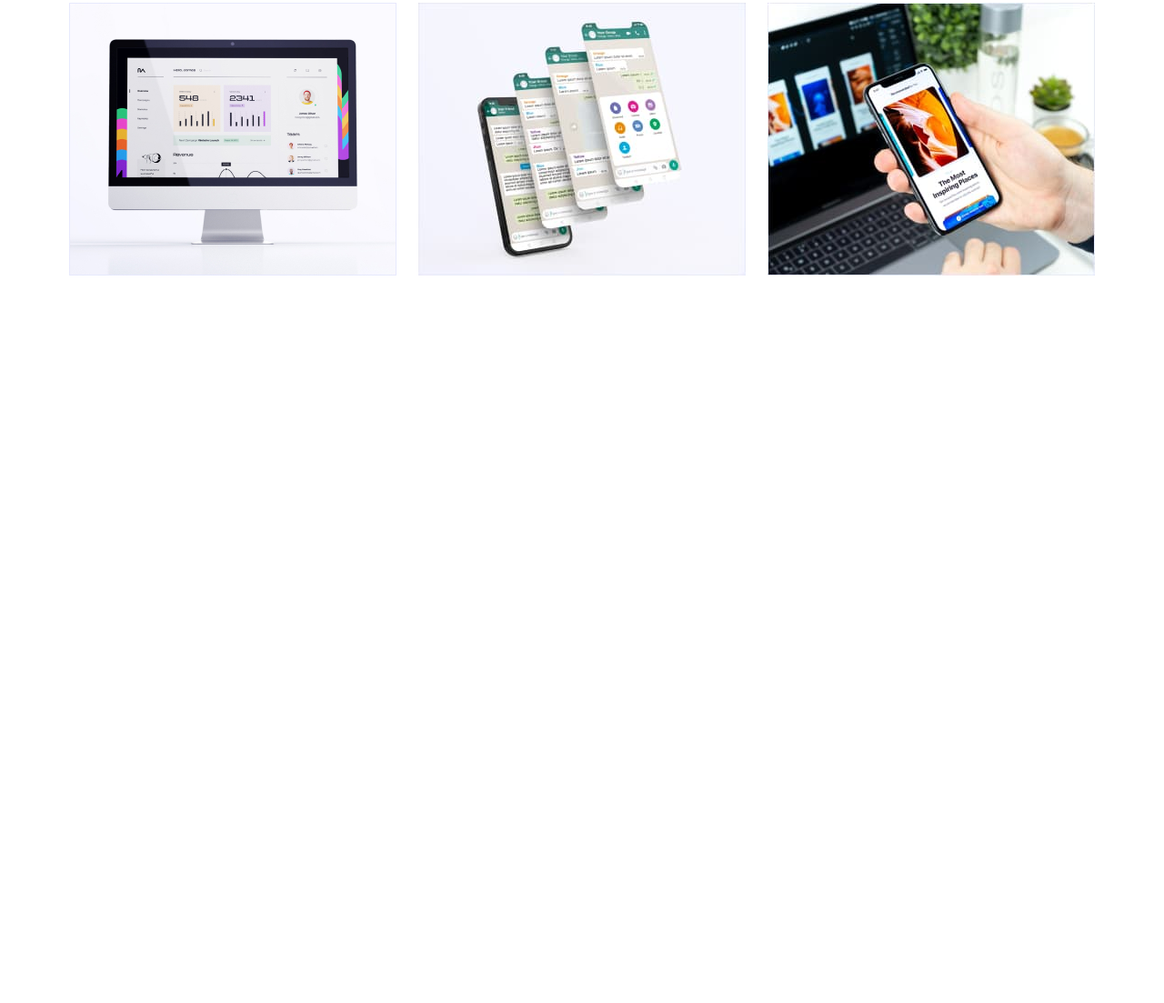
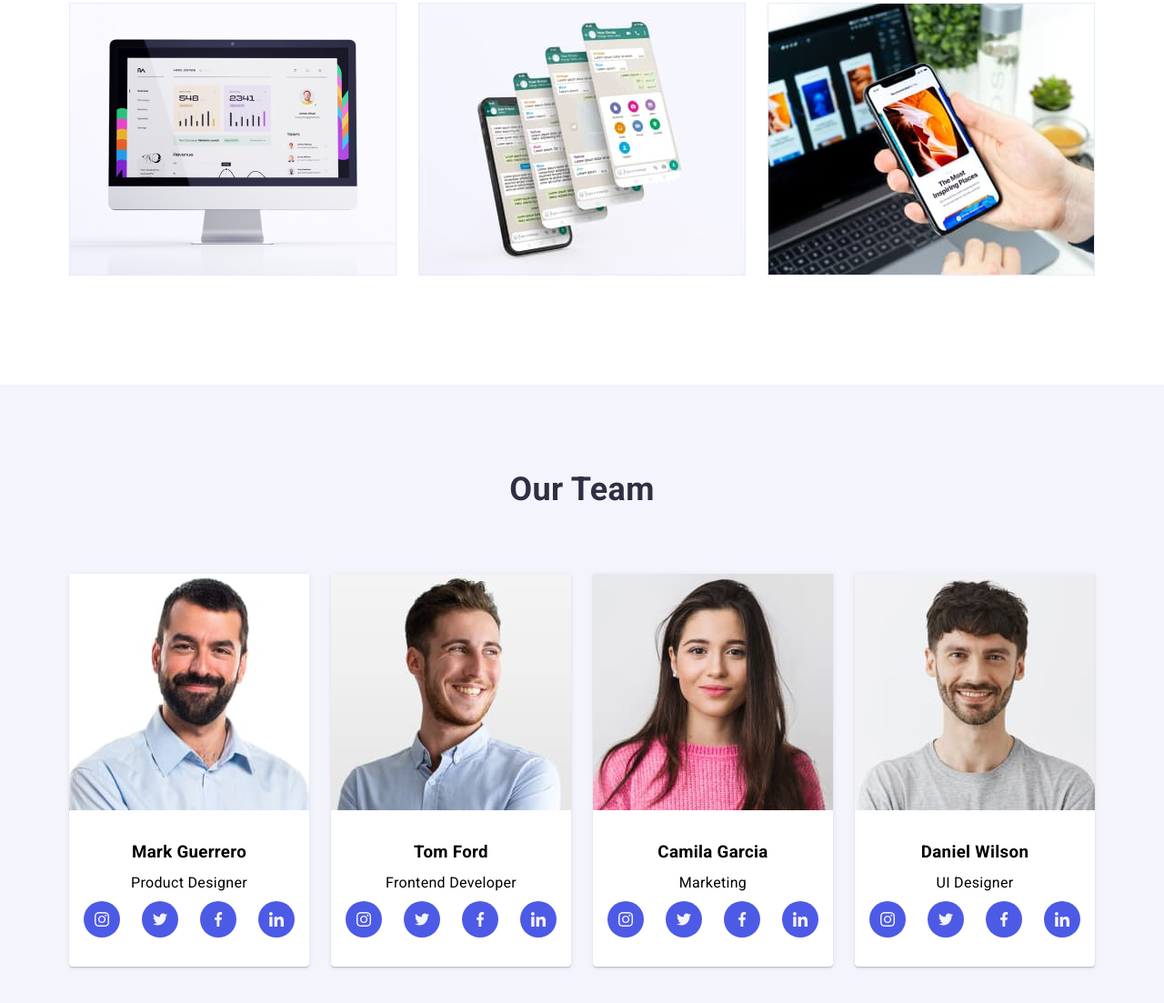
Before and after one commit to v-kulyk/goit-markup-hw-06, a plain HTML site: page index.html in a window 1280 px wide. Shown: the part 1264-2367 px from the top of the page at 91% size. Before the commit the page ends 1687 px from the top, so only its background shows below. Drawn offline with Linux system fonts and the light colour scheme.

Commit message:
section our team adaptive

```diff
--- a/css/style.css
+++ b/css/style.css
@@ -558,14 +558,6 @@ address {
   padding-top: 0;
 }
 
-.section-our-team {
-  background: var(--cloud);
-}
-.section-our-team .cards-item {
-  box-shadow: 0 2px 1px 0 rgba(46, 47, 66, 0.08),
-    0 1px 1px 0 rgba(46, 47, 66, 0.16), 0 1px 6px 0 rgba(46, 47, 66, 0.08);
-}
-
 .section-heading {
   font-size: 36px;
   line-height: 1.11;
@@ -664,9 +656,71 @@ address {
   display: flex;
   gap: 24px;
 }
-.section.section-our-work .card {
+/* #endregion OurWork */
+
+/* #region OurTeam */
+.section-our-team {
+  background: var(--cloud);
+  padding: 96px 0;
 }
-/* #endregion OurWork */
+
+.section-our-team .cards-list {
+  display: flex;
+  flex-direction: column;
+  align-items: center;
+  gap: 72px;
+}
+
+@media screen and (min-width: 768px) {
+  .section-our-team .cards-list {
+    flex-direction: row;
+    flex-wrap: wrap;
+    gap: 64px 24px;
+    justify-content: center;
+  }
+}
+
+.section-our-team .card {
+  background-color: var(--white);
+  padding-bottom: 32px;
+  border-radius: 0 0 4px 4px;
+  box-shadow: 0 2px 1px 0 rgba(46, 47, 66, 0.08),
+    0 1px 1px 0 rgba(46, 47, 66, 0.16), 0 1px 6px 0 rgba(46, 47, 66, 0.08);
+}
+
+.section-our-team .card-image {
+  margin-bottom: 32px;
+}
+
+.section-our-team .card-title {
+  text-align: center;
+  margin-bottom: 8px;
+}
+
+.section-our-team .card-description {
+  text-align: center;
+  margin-bottom: 8px;
+}
+
+.section-our-team .card-socials {
+  display: flex;
+  justify-content: center;
+  gap: 24px;
+}
+
+.section-our-team .card-socials-link {
+  background-color: var(--iris);
+  width: 40px;
+  height: 40px;
+  display: flex;
+  justify-content: center;
+  align-items: center;
+  border-radius: 50%;
+}
+
+.section-our-team .card-link {
+}
+/* #endregion OurTeam */
 
 .cards-item-socials {
   display: flex;
@@ -721,17 +775,6 @@ address {
   text-align: center;
 }
 
-.section-our-team {
-  padding: 120px 0;
-}
-
-.section-our-team .cards-item {
-  padding-bottom: 32px;
-}
-
-.section-our-team .cards-item img {
-  margin-bottom: 32px;
-}
 .section-customers {
   padding: 120px 0;
 }
--- a/index.html
+++ b/index.html
@@ -174,136 +174,140 @@
           </ul>
         </div>
       </section>
-      <section id="our-team" class="section-our-team hide">
+      <section id="our-team" class="section-our-team">
         <div class="container">
           <h2 class="section-heading">Our Team</h2>
-          <ul class="cards-container">
-            <li class="cards-item col-3">
+          <ul class="cards-list">
+            <li class="card">
               <img
                 src="images/img-4.jpg"
+                srcset="images/img-4.jpg 1x, images/img-4-2x.jpg 2x"
+                class="card-image"
                 alt="Mark Guerrero photo"
                 width="264"
                 height="260"
               />
-              <h3 class="section-item-title text-center">Mark Guerrero</h3>
-              <p class="section-item-description text-center">
-                Product Designer
-              </p>
-              <div class="cards-item-socials">
-                <a href="#" class="cards-item-socials-link">
+              <h3 class="card-title">Mark Guerrero</h3>
+              <p class="card-description">Product Designer</p>
+              <div class="card-socials">
+                <a href="#" class="card-socials-link">
                   <svg class="socials-icon" width="16" height="16">
                     <use href="./images/icons.svg#icon-instagram"></use>
                   </svg>
                 </a>
-                <a href="#" class="cards-item-socials-link">
+                <a href="#" class="card-socials-link">
                   <svg class="socials-icon" width="16" height="16">
                     <use href="./images/icons.svg#icon-twitter"></use>
                   </svg>
                 </a>
-                <a href="#" class="cards-item-socials-link">
+                <a href="#" class="card-socials-link">
                   <svg class="socials-icon" width="16" height="16">
                     <use href="./images/icons.svg#icon-facebook"></use>
                   </svg>
                 </a>
-                <a href="#" class="cards-item-socials-link">
+                <a href="#" class="card-socials-link">
                   <svg class="socials-icon" width="16" height="16">
                     <use href="./images/icons.svg#icon-linkedin"></use>
                   </svg>
                 </a>
               </div>
             </li>
-            <li class="cards-item col-3">
+            <li class="card">
               <img
                 src="images/img-5.jpg"
+                srcset="images/img-5.jpg 1x, images/img-5-2x.jpg 2x"
+                class="card-image"
                 alt="Tom Ford photo"
                 width="264"
                 height="260"
               />
-              <h3 class="section-item-title text-center">Tom Ford</h3>
-              <p class="section-item-description text-center">
-                Frontend Developer
-              </p>
-              <div class="cards-item-socials">
-                <a href="#" class="cards-item-socials-link">
+              <h3 class="card-title">Tom Ford</h3>
+              <p class="card-description">Frontend Developer</p>
+              <div class="card-socials">
+                <a href="#" class="card-socials-link">
                   <svg class="socials-icon" width="16" height="16">
                     <use href="./images/icons.svg#icon-instagram"></use>
                   </svg>
                 </a>
-                <a href="#" class="cards-item-socials-link">
+                <a href="#" class="card-socials-link">
                   <svg class="socials-icon" width="16" height="16">
                     <use href="./images/icons.svg#icon-twitter"></use>
                   </svg>
                 </a>
-                <a href="#" class="cards-item-socials-link">
+                <a href="#" class="card-socials-link">
                   <svg class="socials-icon" width="16" height="16">
                     <use href="./images/icons.svg#icon-facebook"></use>
                   </svg>
                 </a>
-                <a href="#" class="cards-item-socials-link">
+                <a href="#" class="card-socials-link">
                   <svg class="socials-icon" width="16" height="16">
                     <use href="./images/icons.svg#icon-linkedin"></use>
                   </svg>
                 </a>
               </div>
             </li>
-            <li class="cards-item col-3">
+            <li class="card">
               <img
                 src="images/img-6.jpg"
+                srcset="images/img-6.jpg 1x, images/img-6-2x.jpg 2x"
+                class="card-image"
                 alt="Camila Garcia photo"
                 width="264"
                 height="260"
               />
-              <h3 class="section-item-title text-center">Camila Garcia</h3>
-              <p class="section-item-description text-center">Marketing</p>
-              <div class="cards-item-socials">
-                <a href="#" class="cards-item-socials-link">
+              <h3 class="card-title">Camila Garcia</h3>
+              <p class="card-description">Marketing</p>
+              <div class="card-socials">
+                <a href="#" class="card-socials-link">
                   <svg class="socials-icon" width="16" height="16">
                     <use href="./images/icons.svg#icon-instagram"></use>
                   </svg>
                 </a>
-                <a href="#" class="cards-item-socials-link">
+                <a href="#" class="card-socials-link">
                   <svg class="socials-icon" width="16" height="16">
                     <use href="./images/icons.svg#icon-twitter"></use>
                   </svg>
                 </a>
-                <a href="#" class="cards-item-socials-link">
+                <a href="#" class="card-socials-link">
                   <svg class="socials-icon" width="16" height="16">
                     <use href="./images/icons.svg#icon-facebook"></use>
                   </svg>
                 </a>
-                <a href="#" class="cards-item-socials-link">
+                <a href="#" class="card-socials-link">
                   <svg class="socials-icon" width="16" height="16">
                     <use href="./images/icons.svg#icon-linkedin"></use>
                   </svg>
                 </a>
               </div>
             </li>
-            <li class="cards-item col-3">
+            <li class="card">
               <img
                 src="images/img-7.jpg"
+                srcset="images/img-7.jpg 1x, images/img-7-2x.jpg 2x"
+                class="card-image"
                 alt="Daniel Wilson photo"
                 width="264"
                 height="260"
               />
-              <h3 class="section-item-title text-center">Daniel Wilson</h3>
-              <p class="section-item-description text-center">UI Designer</p>
-              <div class="cards-item-socials">
-                <a href="#" class="cards-item-socials-link">
+              <h3 class="card-title">Daniel Wilson</h3>
+              <p class="card-description">UI Designer</p>
+              <div class="card-socials">
+                <a href="#" class="card-socials-link">
                   <svg class="socials-icon" width="16" height="16">
                     <use href="./images/icons.svg#icon-instagram"></use>
                   </svg>
                 </a>
-                <a href="#" class="cards-item-socials-link">
+                <a href="#" class="card-socials-link">
                   <svg class="socials-icon" width="16" height="16">
                     <use href="./images/icons.svg#icon-twitter"></use>
                   </svg>
                 </a>
-                <a href="#" class="cards-item-socials-link">
+                <a href="#" class="card-socials-link">
                   <svg class="socials-icon" width="16" height="16">
                     <use href="./images/icons.svg#icon-facebook"></use>
                   </svg>
                 </a>
-                <a href="#" class="cards-item-socials-link">
+                <a href="#" class="card-socials-link">
                   <svg class="socials-icon" width="16" height="16">
                     <use href="./images/icons.svg#icon-linkedin"></use>
                   </svg>
```
